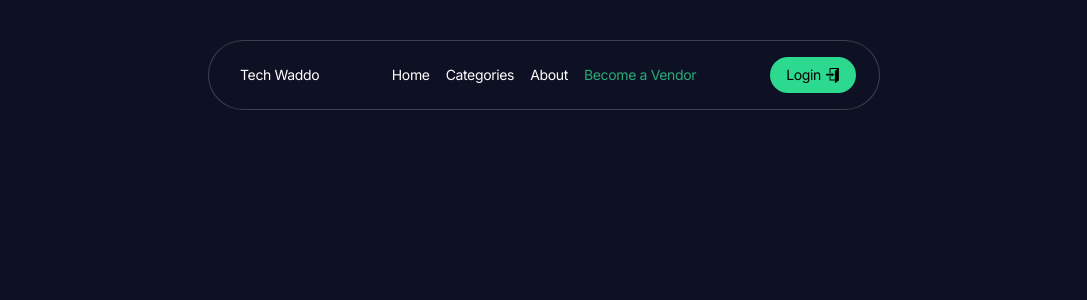
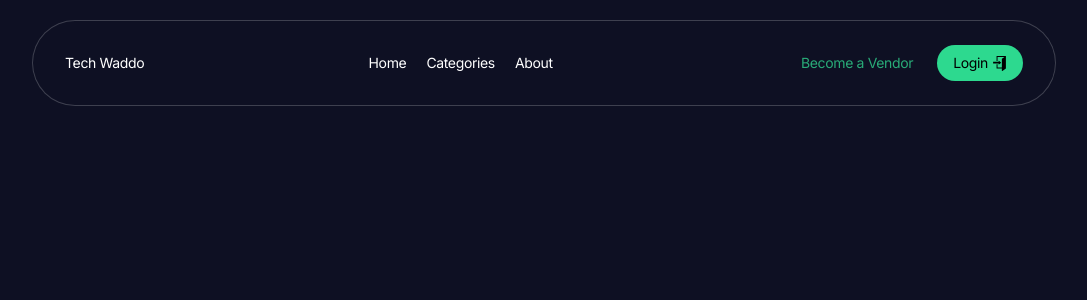
Before and after one commit to MalithaJeewaka/tec-solution-provider, a Next.js app: page / in a window 1280 px wide. Shown: the top 300 px of the page, without its empty margins (96-1183 px from the left). Built offline with nearby package versions, Linux system fonts and the light colour scheme.

Commit message:
navbar maintainces

```diff
--- a/components/Navbar.tsx
+++ b/components/Navbar.tsx
@@ -10,11 +10,11 @@ export default function Navbar({ className }: { className?: string }) {
   return (
     <div
       className={cn(
-        "fixed top-10 inset-x-0 max-w-2xl mx-auto z-50 text-sm tracking-tight",
+        "fixed top-5 inset-x-0 max-w-5xl mx-auto z-50 text-sm tracking-tight ",
         className
       )}
     >
-      <CustomButton
+      {/* <CustomButton
         href="/login"
         iconRight="/assets/login.svg"
         className="absolute z-30 right-6 top-[50%] -translate-y-[50%]"
@@ -26,13 +26,19 @@ export default function Navbar({ className }: { className?: string }) {
         className="absolute left-8 top-[50%] z-50 -translate-y-[50%]"
       >
         Tech Waddo
+      </Link> */}
+      <Menu setActive={setActive}>
+        <Link href="/" className="z-50 cursor-pointer">
+          Tech Waddo
         </Link>
-      <Menu setActive={setActive}>
+
+        <div className="flex justify-center items-center gap-5 flex-1 sms:hidden">
           <Link href="#Home" className="hover:opacity-[0.7]">
             Home
           </Link>
+          <Link href="/categories">
             <MenuItem setActive={setActive} active={active} item="Categories">
-          <div className="text-sm grid grid-cols-2 gap-10 p-4">
+              <div className="text-xs grid grid-cols-2 gap-10 p-4 mds:grid-cols-1">
                 <ProductItem
                   title="Software"
                   href="#"
@@ -59,12 +65,22 @@ export default function Navbar({ className }: { className?: string }) {
                 />
               </div>
             </MenuItem>
-        <Link href="#About" className="hover:opacity-[0.7]">
+          </Link>
+
+          <Link href="#about" className="hover:opacity-[0.7]">
             About
           </Link>
-        <Link className="text-green-1 hover:text-green-2" href="#">
+        </div>
+        <div>
+          <MenuItem setActive={setActive} active={active} item=""></MenuItem>
+        </div>
+
+        <Link className="text-green-1 hover:text-green-2 sms:hidden" href="#">
           Become a Vendor
         </Link>
+        <CustomButton href="/login" iconRight="/assets/login.svg">
+          Login
+        </CustomButton>
       </Menu>
     </div>
   );
--- a/components/ui/navbar-menu.tsx
+++ b/components/ui/navbar-menu.tsx
@@ -39,7 +39,7 @@ export const MenuItem = ({
           transition={transition}
         >
           {active === item && (
-            <div className="absolute top-[calc(100%_+_1.2rem)] left-1/2 transform -translate-x-1/2 pt-4 ">
+            <div className="absolute top-[calc(100%_+_1.2rem)] left-24 transform -translate-x-1/2 pt-4 ">
               <motion.div
                 transition={transition}
                 layoutId="active" // layoutId ensures smooth animation
@@ -71,7 +71,7 @@ export const Menu = ({
     <nav
       onMouseLeave={() => setActive(null)} // resets the state
       className={
-        "relative rounded-full border border-transparent dark:bg-blackish dark:border-white/[0.2] bg-white shadow-input flex justify-center space-x-4 px-8 py-6"
+        "relative rounded-full border border-transparent dark:bg-blackish dark:border-white/[0.2] bg-white shadow-input items-center flex justify-between space-x-6 px-8 py-6 backdrop-blur-md"
       }
     >
       {children}
@@ -86,12 +86,12 @@ export const ProductItem = ({
   src,
 }: {
   title: string;
-  description: string;
+  description?: string;
   href: string;
   src: string;
 }) => {
   return (
-    <Link href={href} className="flex space-x-2">
+    <Link href={href} className="flex space-x-2 ">
       <Image
         src={src}
         width={140}
@@ -100,10 +100,10 @@ export const ProductItem = ({
         className="flex-shrink-0 rounded-md shadow-2xl"
       />
       <div>
-        <h4 className="text-xl font-bold mb-1 text-black dark:text-white">
+        <h4 className="text-base sms:text-sm font-bold mb-1 text-black dark:text-white">
           {title}
         </h4>
-        <p className="text-neutral-700 text-sm max-w-[10rem] dark:text-neutral-300">
+        <p className="text-neutral-700 text-sm sms:text-xs max-w-[10rem] dark:text-neutral-300">
           {description}
         </p>
       </div>
```
Lines whose indentation alone changed are shown as unchanged.
